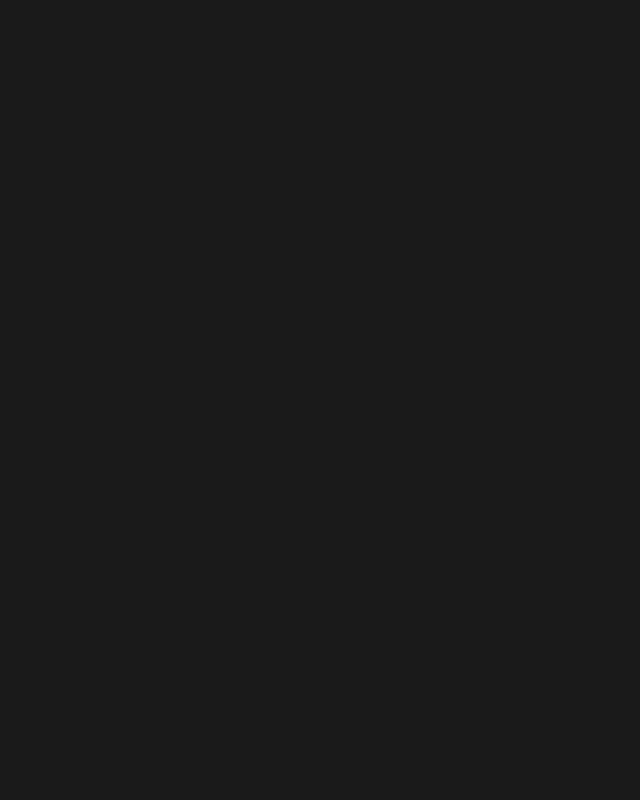
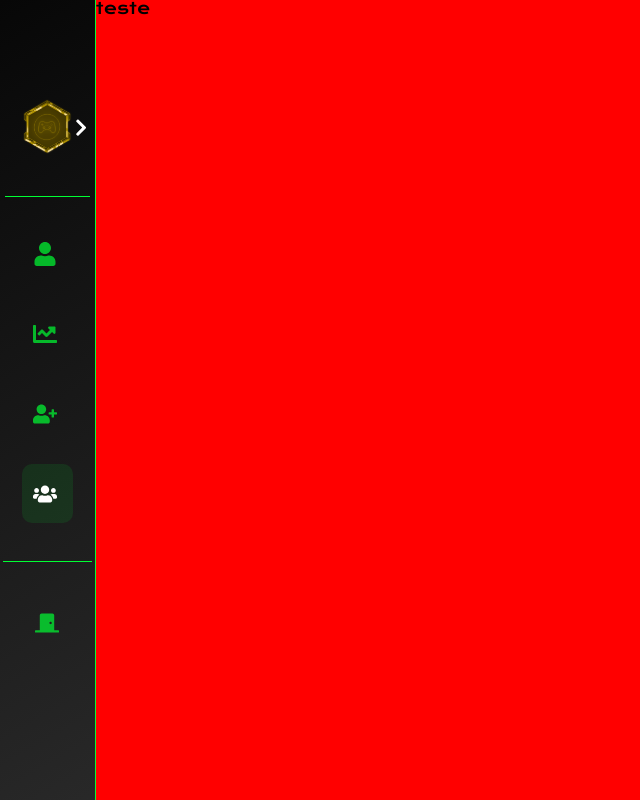
Before and after one commit to Cross-Game/front-end, a React (Create React App) app in the folder cross-game/: page /rooms in a window 1280 px wide. Before the commit this address had no page. Shown: the whole page, without its empty margins (0-640 px from the left). Built offline with nearby package versions, Linux system fonts and the light colour scheme.

Commit message:
feature: adicionando sidebar como componente

```diff
--- a/cross-game/src/Routes.js
+++ b/cross-game/src/Routes.js
@@ -3,6 +3,8 @@ import { BrowserRouter, Routes, Route } from "react-router-dom";
 import Home from "./pages/Home/index.jsx";
 import Cadastro from './pages/Cadastro/Cadastro.jsx';
 import Teste from './pages/Teste/index.jsx';
+import Rooms  from './pages/Rooms/Rooms.jsx';
+
 
 function routes() {
     return (
@@ -11,6 +13,7 @@ function routes() {
                 <Route path="/" element={<Home />} />
                 <Route path="/cadastro" element={<Cadastro />} />
                 <Route path="/teste" element={<Teste />} />
+                <Route path="/rooms" element={<Rooms />} />
             </Routes>
         </BrowserRouter>
     );
--- /dev/null
+++ b/cross-game/src/components/Sidebar/Sidebar.jsx
@@ -0,0 +1,60 @@
+import React, { useState } from 'react';
+import "./style.css"
+import { NavLink } from "react-router-dom";
+import { FaUser, FaChartLine, FaUserPlus, FaUsers, FaDoorClosed, FaChevronLeft } from "react-icons/fa";
+import imgProfileMock from '../../assets/index-page/medalOuro.svg'
+
+function Sidebar() {
+    const [isOpen, setIsOpen] = useState();
+    const toggle = () => setIsOpen(!isOpen);
+    return (
+        <>
+            <div className={isOpen ? "sidebarContainer" : "sidebarContainer sidebarContainerClose"}>
+                <div className={isOpen ? "sidebarContent" : "sidebarContent sidebarContentClose"}>
+
+                    <div className="sidebarProfileContainer">
+                        <div className={isOpen ? "sideBarProfileInformation" : "sideBarProfileInformation sideBarProfileInformationClose"}>
+                            <img src={imgProfileMock} alt="" />
+                            <h3>{"Mauricio"}</h3>
+                        </div>
+                        <FaChevronLeft onClick={toggle} className={isOpen ? 'retractableSidebar' : 'retractableSidebar retractableSidebarClose'} />
+                    </div>
+                    <div className="sidebarItensContainer">
+                        <NavLink to={"/"} className={({ isActive }) =>
+                            isActive ? isOpen ? "itemSideBar itemSidebarActive" : "itemSideBar itemSideBarClose itemSidebarActive" : isOpen ? "itemSideBar" : "itemSideBar itemSideBarClose"}>
+                            <FaUser className='iconSideBar' />
+                            <h3>Perfil</h3>
+                        </NavLink>
+
+                        <NavLink to={"/"} className={({ isActive }) =>
+                            isActive ? isOpen ? "itemSideBar itemSidebarActive" : "itemSideBar itemSideBarClose itemSidebarActive" : isOpen ? "itemSideBar" : "itemSideBar itemSideBarClose"}>
+                            <FaChartLine className='iconSideBar' />
+                            <h3>Dashboard</h3>
+                        </NavLink>
+
+                        <NavLink to={"/"} className={({ isActive }) =>
+                            isActive ? isOpen ? "itemSideBar itemSidebarActive" : "itemSideBar itemSideBarClose itemSidebarActive" : isOpen ? "itemSideBar" : "itemSideBar itemSideBarClose"}>
+                            <FaUserPlus className='iconSideBar' />
+                            <h3>Jogadores</h3>
+                        </NavLink>
+
+                        <NavLink to={"/rooms"} className={({ isActive }) =>
+                            isActive ? isOpen ? "itemSideBar itemSidebarActive" : "itemSideBar itemSideBarClose itemSidebarActive" : isOpen ? "itemSideBar" : "itemSideBar itemSideBarClose"}>
+                            <FaUsers className='iconSideBar' />
+                            <h3>Salas</h3>
+                        </NavLink>
+                    </div>
+                    <div className={isOpen ? "sidebarLogoutContainer" : "sidebarLogoutContainer sidebarLogoutContainerClose"}>
+                        <NavLink to={"/"} className={({ isActive, isPending }) =>
+                            isPending ? "" : isActive ? "" : isOpen ? "logoutSidebar" : "logoutSidebar logoutSidebarClose"}>
+                            <FaDoorClosed className='iconSideBar' />
+                            <h3>Sair</h3>
+                        </NavLink>
+                    </div>
+                </div>
+            </div>
+        </>
+    )
+}
+
+export default Sidebar;
--- /dev/null
+++ b/cross-game/src/components/Sidebar/style.css
@@ -0,0 +1,172 @@
+.sidebarContainer {
+    display: flex;
+    align-items: center;
+    justify-content: center;
+    width: 20%;
+    height: 100vh;
+    max-width: 230px;
+    min-width: 100px;
+    border-right: 0.5px solid #00FF33;
+    transition: 200ms;
+}
+
+.sidebarContainerClose {
+    width: 8%;
+    max-width: 115px;
+    min-width: 50px;
+}
+
+.sidebarContent {
+    width: 90%;
+    height: 85%;
+    display: flex;
+    align-items: center;
+    flex-direction: column;
+}
+
+.sidebarProfileContainer {
+    height: 20%;
+    width: 90%;
+    display: flex;
+    align-items: center;
+    align-self: flex-end;
+    justify-content: space-between;
+}
+
+.sideBarProfileInformation {
+    width: 80%;
+    display: flex;
+    align-items: center;
+    font-size: 0.7rem;
+    color: white;
+    white-space: nowrap;
+    overflow: hidden;
+}
+
+.sideBarProfileInformationClose h3 {
+    display: none;
+}
+
+.sideBarProfileInformation img {
+    max-width: 70px;
+}
+
+.retractableSidebar {
+    font-size: 1.2rem;
+    color: white;
+    cursor: pointer;
+}
+
+.retractableSidebarClose {
+    transform: rotate(180deg)
+}
+
+
+.sidebarItensContainer {
+    display: flex;
+    flex-direction: column;
+    justify-content: space-evenly;
+    align-items: center;
+    height: 50%;
+    width: 100%;
+    border-top: Solid #00FF33 0.5px;
+    padding-top: 8%;
+}
+
+.itemSideBar {
+    display: flex;
+    align-items: center;
+    height: 8%;
+    font-weight: 100;
+    color: #7A7A7A;
+    text-decoration: none;
+    font-size: 1rem;
+    width: 80%;
+    padding: 5%;
+    border-radius: 10px;
+    transition: 300ms;
+}
+
+.itemSideBarClose {
+    display: flex;
+    align-items: center;
+    justify-content: center;
+    width: 50%;
+    height: 15%;
+}
+
+.itemSideBarClose h3 {
+    display: none;
+}
+
+
+.iconSideBar {
+    margin-right: 10%;
+    font-size: 1.5rem;
+    color: rgba(0, 255, 51, 0.7);
+}
+
+.itemSidebarActive {
+    color: white;
+    background-color: #00FF331A
+}
+
+.itemSidebarActive .iconSideBar {
+    color: white;
+}
+
+
+.itemSideBar:hover {
+    color: white;
+    background-color: #00FF331A
+}
+
+.itemSideBar:hover .iconSideBar {
+    color: white;
+    transition: 300ms;
+}
+
+
+.sidebarLogoutContainer {
+    padding-left: 5%;
+    height: 18%;
+    width: 100%;
+    margin-top: 20%;
+    display: flex;
+    align-items: center;
+    border-top: Solid #00FF33 0.5px;
+}
+
+.sidebarLogoutContainerClose {
+    justify-content: center;
+}
+
+.logoutSidebar {
+    display: flex;
+    align-items: center;
+    height: 8%;
+    font-weight: 100;
+    color: #7A7A7A;
+    text-decoration: none;
+    font-size: 1rem;
+    width: 80%;
+    padding: 5%;
+    border-radius: 10px;
+    transition: 300ms;
+}
+
+.logoutSidebar:hover {
+    color: white;
+}
+
+.logoutSidebarClose {
+    width: 50%;
+    height: 40%;
+    display: flex;
+    justify-content: center;
+    align-items: center;
+}
+
+.logoutSidebarClose h3 {
+    display: none;
+}
--- a/cross-game/src/pages/Home/index.jsx
+++ b/cross-game/src/pages/Home/index.jsx
@@ -1,4 +1,4 @@
-import React, { useState } from 'react';
+import React, { useEffect, useState } from 'react';
 import AwesomeSlider from 'react-awesome-slider';
 import 'react-awesome-slider/dist/styles.css';
 import "./home.css";
@@ -23,12 +23,13 @@ import axios from 'axios';
 
 function Home() {
   const [noticies, setNoticies] = useState([]);
-
   const [teste, setTeste] = useState(false)
 
+
+  useEffect(() => {
     let config = {
       method: 'get',
-    url: 'https://newsapi.org/v2/everything?q=games&pageSize=10&apiKey=6ac810e80de24125838316d999b45fc0',
+      url: 'https://newsapi.org/v2/everything?q=games&pageSize=10&apiKey=3fb0a50ddad34afba1de6566711173b2',
       headers: {
         'Authorization': 'Basic dXNlcjp1c2Vy'
       }
@@ -36,7 +37,7 @@ function Home() {
 
     axios.request(config)
       .then((response) => {
-      console.log(JSON.stringify());
+        console.log(JSON.stringify(response.data));
         setNoticies(response.data.articles)
         setTeste(true)
       })
@@ -44,7 +45,7 @@ function Home() {
         console.log(error);
         setTeste(false)
       });
-
+  }, []);
 
 
   return (
@@ -184,11 +185,13 @@ function Home() {
       <div className="noticiesContent">
         <AwesomeSlider >
           {
+
             teste ?
-              noticies.map((element) => (
+              noticies.map((element, index) => (
+
                 <div className="imgNoticies" data-src={element.urlToImage} />
+
               ))
-
               // setando imagem de erro quando der erro na api
               : <div className="imgNoticies" data-src={medalDiamante} />
           }
--- /dev/null
+++ b/cross-game/src/pages/Rooms/Rooms.css
@@ -0,0 +1,5 @@
+.containerRooms {
+    width: 100vw;
+    display: flex;
+    background-image: linear-gradient(150deg, #070707, #434343);
+}
--- /dev/null
+++ b/cross-game/src/pages/Rooms/Rooms.jsx
@@ -0,0 +1,16 @@
+import React from 'react';
+import './Rooms.css'
+import Sidebar from '../../components/Sidebar/Sidebar';
+function Rooms() {
+    return (
+        <>
+            <div className='containerRooms'>
+                <Sidebar />
+                <div style={{ backgroundColor: "red", width: "100%" }}>
+                    teste
+                </div>
+            </div>
+        </>
+    );
+}
+export default Rooms;
```
Lines whose indentation alone changed are shown as unchanged.
